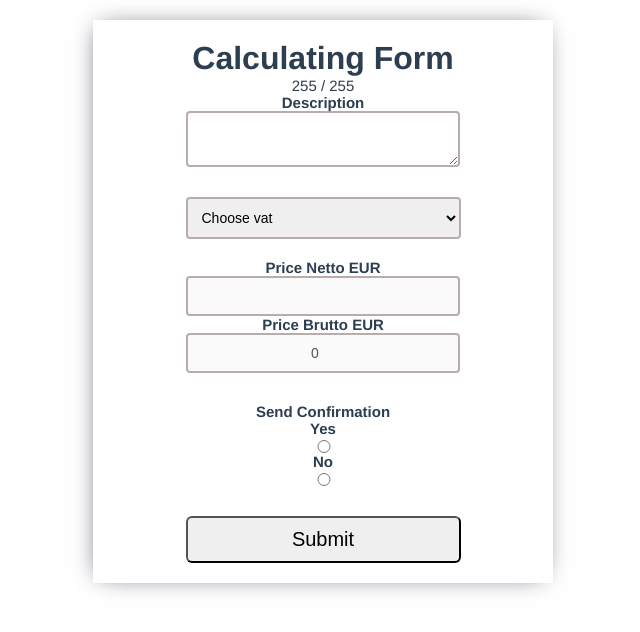
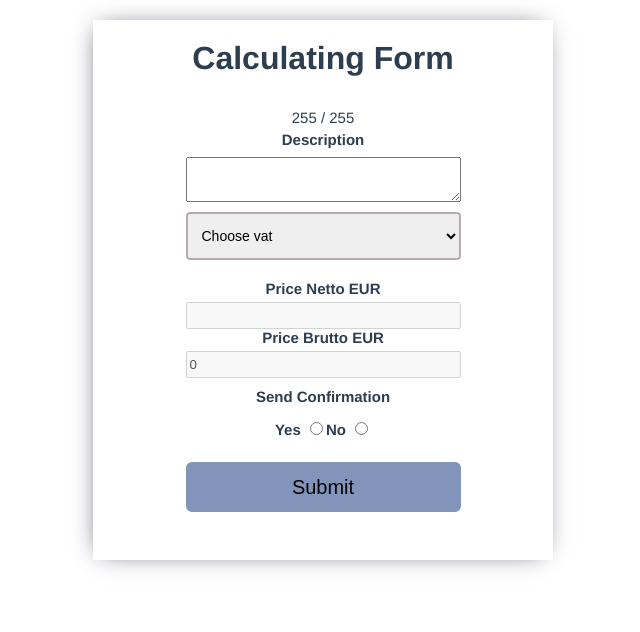
Before and after one commit to Datureli/recruitmentTask, a Vue app: page / in a window 1280 px wide. Shown: the top 632 px of the page, without its empty margins (317-957 px from the left). Built offline with nearby package versions, Linux system fonts and the light colour scheme.

Commit message:
remove unused classes

```diff
--- a/src/App.vue
+++ b/src/App.vue
@@ -3,15 +3,13 @@
     <form @submit.prevent="veeSubmitForm">
       <h1>Calculating Form</h1>
       <div class="form-group">
-        <div class="radioButton">
         <p>
           {{ form.descriptionMaxLength - form.description.length }} /
           {{ form.descriptionMaxLength }}
         </p>
-        </div>
 
-        <label for="Description"
-          >Description
+        <label for="Description">Description </label>
+
         <textarea
           v-model="form.description"
           @blur="v$.form.description.$touch"
@@ -21,7 +19,7 @@
         <div class="errors" v-if="v$.form.description.$error">
           Text is required
         </div>
-        </label>
+
         <p class="errors" v-if="!descriptionLengthValidation">
           You can’t enter more than 255 characters
         </p>
@@ -36,12 +34,11 @@
           @blur="v$.form.vatInput.$touch"
           name="myselect"
         >
-          <option  value  disabled>Choose vat</option>
+          <option value disabled>Choose vat</option>
           <option
             v-for="option in options"
             :key="option.value"
             :value="option.value"
-
           >
             {{ option.value + "%" }}
           </option>
@@ -65,7 +62,7 @@
       </div>
       <div class="form-group">
         <label for="Send confirmation">Send Confirmation</label>
-        <div class="displayFlex">
+        <div>
           <label for="yes"
             >Yes
             <input
@@ -75,8 +72,7 @@
               @blur="v$.form.vatInput.$touch"
             />
           </label>
-        </div>
-        <div class="displayFlex">
+
           <label for="no"
             >No
             <input
@@ -87,10 +83,11 @@
             />
           </label>
         </div>
+      </div>
       <div class="errors" v-if="v$.form.radioButton.$error">
         Text is required
       </div>
-      </div>
+
       <button type="submit">Submit</button>
     </form>
   </div>
@@ -229,7 +226,7 @@ h1 {
 }
 form {
   width: 400px;
-  height: auto;
+  height: 500px;
   margin: auto;
   padding: 20px 30px;
   display: grid;
@@ -240,33 +237,21 @@ form {
 .form-group {
   display: grid;
   margin-bottom: 10px;
-  padding-bottom: 20px;
   position: relative;
 }
 .radioButton {
   display: flex;
 }
 .errors {
+  display: block;
+    text-align: center;
   color: red;
+  font-weight: 700;
 }
 label {
   display: inline-block;
   font-size: 15px;
   font-weight: 800;
-}
-
-input,
-textarea {
-  width: 250px;
-  border: 2px solid #b9acac;
-  border-radius: 4px;
-  text-align: center;
-  display: block;
-  font-size: 14px;
-  padding: 10px;
-}
-textarea {
-  text-align: left;
 }
 select {
   width: 275px;
@@ -278,10 +263,12 @@ select {
 }
 
 button {
+	background-color:#8294b9;
+	border: 2px solid #8294b9;
   border-radius: 6px;
+  height: 50px;
   display: block;
   font-size: 20px;
-  padding: 10px;
   cursor: pointer;
   transition: 0.8s;
 }
@@ -289,9 +276,4 @@ p {
   margin: auto;
   font-size: 15px;
 }
-.displayFlex {
-  display: flex;
-  text-align: center;
-  justify-content: center;
-}
 </style>
```
Lines whose indentation alone changed are shown as unchanged.
